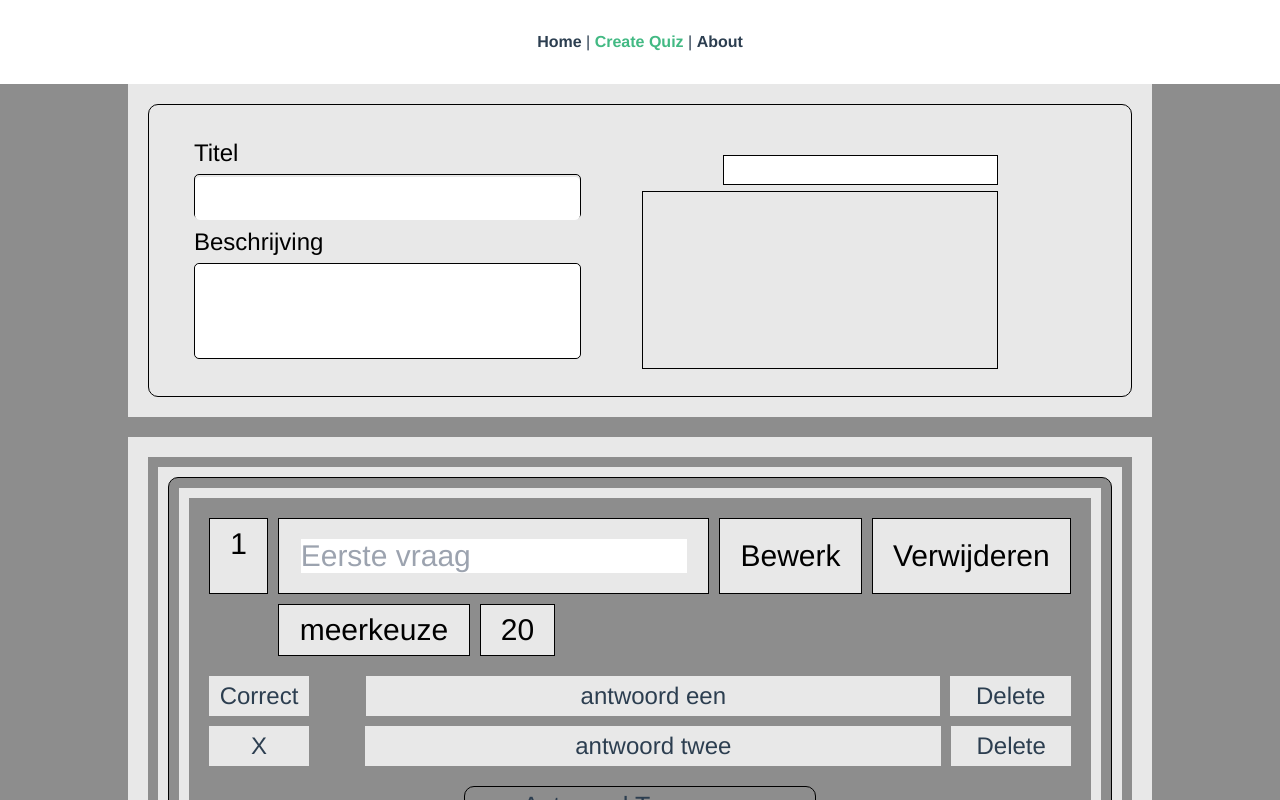
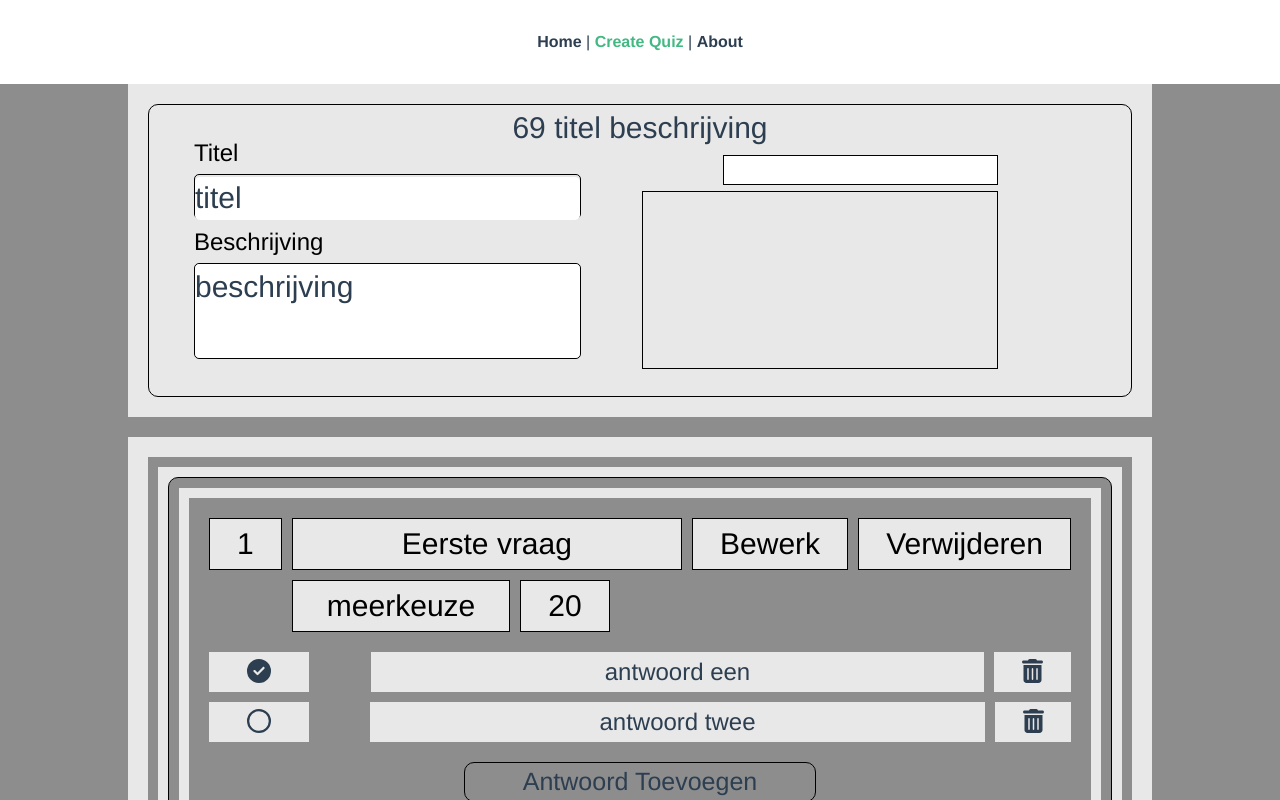
Before and after one commit to TeunSpithoven/thinku, a Vue app: page /createQuiz in a window 1280 px wide. Shown: the top 800 px of the page. Built offline with nearby package versions, Linux system fonts and the light colour scheme.

Commit message:
icons in answercard

```diff
--- a/src/components/HelloWorld.vue
+++ b/src/components/HelloWorld.vue
@@ -1,6 +1,7 @@
 <template>
   <div class="hello">
     <font-awesome-icon icon="fa-solid fa-user-secret" />
+    <font-awesome-icon icon="fa-solid fa-trash-can" />
     <h1>{{ msg }}</h1>
     <p>
       For a guide and recipes on how to configure / customize this project,<br>
--- a/src/components/answer/AnswerCard.vue
+++ b/src/components/answer/AnswerCard.vue
@@ -1,15 +1,14 @@
 <template>
   <div class="answerCardContainer">
     <div class="item1">
-        <div v-if="isCorrect">Correct</div>
-        <div v-if="!isCorrect">X</div>
-        <!-- <font-awesome-icon v-if="isCorrect" icon="fa-solid fa-circle-check" /> -->
-        <!-- <font-awesome-icon v-if="!isCorrect" icon="fa-regular fa-circle-dashed" /> -->
+        <!-- <div v-if="isCorrect">Correct</div>
+        <div v-if="!isCorrect">X</div> -->
+        <font-awesome-icon v-if="isCorrect" icon="fa-solid fa-circle-check" />
+        <font-awesome-icon v-if="!isCorrect" icon="fa-regular fa-circle" />
     </div>
     <div class="item2">{{ answer }}</div>
     <div class="item3">
-        Delete
-        <!-- <font-awesome-icon icon="fa-solid fa-trash" /> -->
+      <font-awesome-icon icon="fa-solid fa-trash-can" />
     </div>
   </div>
 </template>
--- a/src/components/question/QuestionList.vue
+++ b/src/components/question/QuestionList.vue
@@ -30,7 +30,7 @@ export default {
   },
   data() {
     return {
-      questions: this.$store.state.questions,
+      questions: this.$store.state.cQ.questions,
     };
   },
 };
--- a/src/components/quiz/CreateQuiz.vue
+++ b/src/components/quiz/CreateQuiz.vue
@@ -31,6 +31,12 @@ export default {
   },
   data() {
     return {
+      createQuiz: {
+        id: 1,
+        userId: 1,
+        title: "titel",
+        description: "beschrijving",
+        giphyUrl: "",
         questions: [
           {
             id: 1,
@@ -75,6 +81,7 @@ export default {
             ],
           },
         ],
+      },
     };
   },
   methods: {
@@ -83,7 +90,19 @@ export default {
     },
   },
   created() {
-    this.$store.state.questions = this.questions;
+    console.log(this.$store.state.cQ);
+
+    this.$store.commit("updateCreateQuizInfo", {
+      id: this.createQuiz.id,
+      userId: this.createQuiz.userId,
+      title: this.createQuiz.title,
+      description: this.createQuiz.description,
+      giphyUrl: this.createQuiz.giphyUrl,
+    });
+    this.$store.commit("updateCreateQuizQuestions", {
+      questions: this.createQuiz.questions,
+    });
+    console.log(this.$store.state.cQ);
   },
 };
 </script>
--- a/src/components/quiz/QuizInfo.vue
+++ b/src/components/quiz/QuizInfo.vue
@@ -1,18 +1,29 @@
 <template>
   <div id="quizInfo">
-      {{ this.$store.state.title }}
-      {{ this.$store.state.description }}
+    {{ this.$store.state.cQ.editQuestion }}
+    {{ this.$store.state.cQ.title }}
+    {{ this.$store.state.cQ.description }}
     <div id="titel">
       <div class="label">Titel</div>
       <div type="text" class="inputContainer">
-        <input class="inputs" type="text" v-model="title" @keyup="updateQuizInfoState()">
+        <input
+          class="inputs"
+          type="text"
+          v-model="title"
+          @keyup="updateQuizInfoState()"
+        />
       </div>
     </div>
 
     <div id="beschrijving">
       <div class="label">Beschrijving</div>
       <div type="text" class="inputContainer">
-        <textarea class="inputs" type="text" v-model="description" @keyup="updateQuizInfoState()"></textarea>
+        <textarea
+          class="inputs"
+          type="text"
+          v-model="description"
+          @keyup="updateQuizInfoState()"
+        ></textarea>
       </div>
     </div>
 
@@ -27,23 +38,23 @@ export default {
   name: "QuizInfo",
   data() {
     return {
-        title: '',
-        description: '',
-    }
+      title: "",
+      description: "",
+    };
   },
   methods: {
     updateQuizInfoState() {
-        this.$store.commit('updateQuizInfo', {
+      this.$store.commit("updateQuizInfo", {
         title: this.title,
         description: this.description,
       });
     },
   },
   mounted() {
-    // console.log(this.$store.state.createQuizInfo)
-    this.title = this.$store.state.title;
-    this.description = this.$store.state.description;
-  }
+    // console.log(this.$store.state.cQ)
+    this.title = this.$store.state.cQ.title;
+    this.description = this.$store.state.cQ.description;
+  },
 };
 </script>
 
--- a/src/main.js
+++ b/src/main.js
@@ -1,13 +1,22 @@
 import { createApp } from 'vue'
 import App from './App.vue'
+
 import router from './router'
 import store from './store'
 import './assets/tailwind.css'
+
 import { library } from '@fortawesome/fontawesome-svg-core'
 import { FontAwesomeIcon } from '@fortawesome/vue-fontawesome'
-import { faUserSecret } from '@fortawesome/free-solid-svg-icons'
 
-library.add(faUserSecret)
+import { faCircle } from '@fortawesome/free-regular-svg-icons'
+import { faCircleCheck } from '@fortawesome/free-solid-svg-icons'
+import { faTrashCan } from '@fortawesome/free-solid-svg-icons'
+
+library.add(
+    faCircle,
+    faCircleCheck,
+    faTrashCan,
+)
 
 createApp(App)
     .component('font-awesome-icon', FontAwesomeIcon)
--- a/src/store/index.js
+++ b/src/store/index.js
@@ -1,37 +1,17 @@
 import { createStore } from 'vuex'
+
+import { createQuizStore } from './quiz/createQuizStore.js'
 
 export default createStore({
   state: {
-    editQuestion: 1,
-
-    createQuiz: {
-      userId: -1,
-      title: '',
-      description: '',
-      giphyUrl: '',
-      questions: [],
-    },
-    questions: [],
-    createQuizInfo: {
-      userId: -1,
-      title: '',
-      description: '',
-      giphyUrl: '',
-    },
   },
   getters: {
   },
   mutations: {
-    updateQuizInfo (state, n) {
-      state.title = n.title;
-      state.description = n.description;
-    },
-    updateQuestions (state, n) {
-      state.questions = n.questions;
-    },
   },
   actions: {
   },
   modules: {
+    cQ: createQuizStore,
   }
 })
--- /dev/null
+++ b/src/store/quiz/createQuizStore.js
@@ -0,0 +1,33 @@
+const createQuizStore = {
+  state: {
+    editQuestion: 69,
+
+    id: 1,
+    userId: 1,
+    title: "",
+    description: "",
+    giphyUrl: "",
+
+    questions: [],
+  },
+  getters: {},
+  mutations: {
+    updateCreateQuizInfo(state, n) {
+      state.id = n.id;
+      state.userId = n.userId;
+      state.title = n.title;
+      state.description = n.description;
+      state.giphyUrl = n.giphyUrl;
+    },
+    updateCreateQuizQuestions(state, n) {
+      state.questions = n.questions;
+    },
+    updateEditQuestion(state, n) {
+      state.editQuestion = n.editQuestion;
+    },
+  },
+  actions: {},
+  modules: {},
+};
+
+export { createQuizStore };
```
Also changed, not shown: 1 other file (tests, documents, lock files or other folders). Lines whose indentation alone changed are shown as unchanged.
